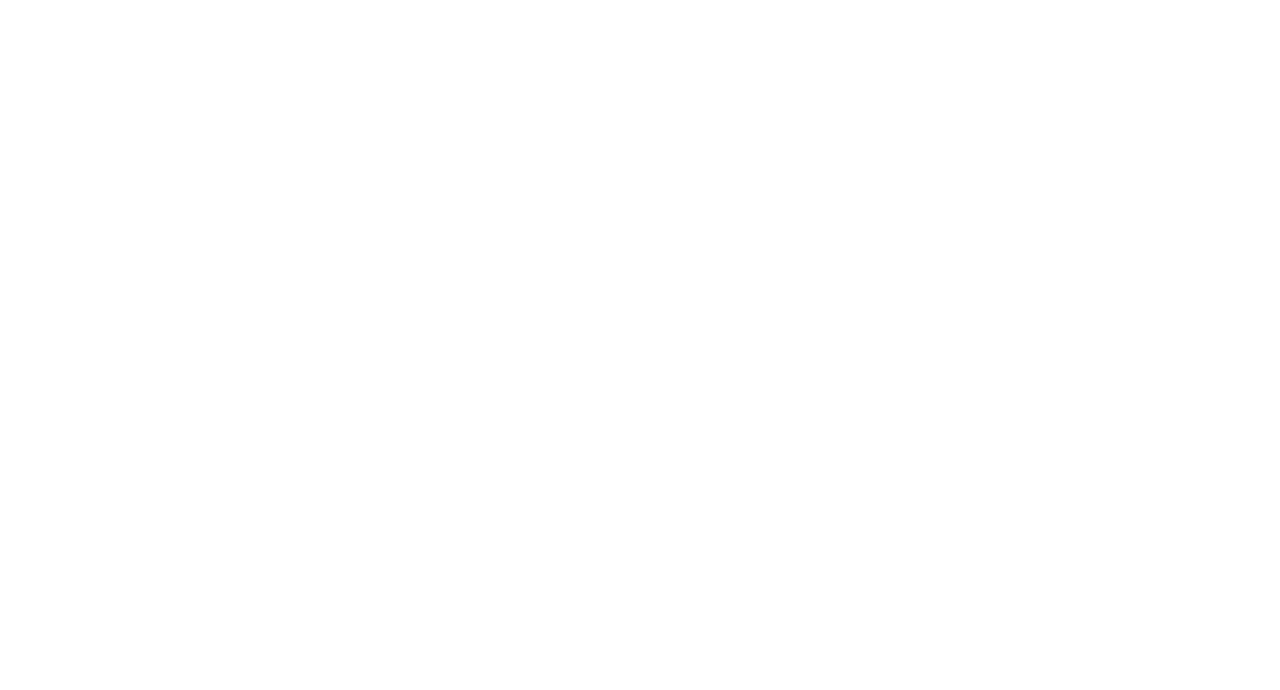
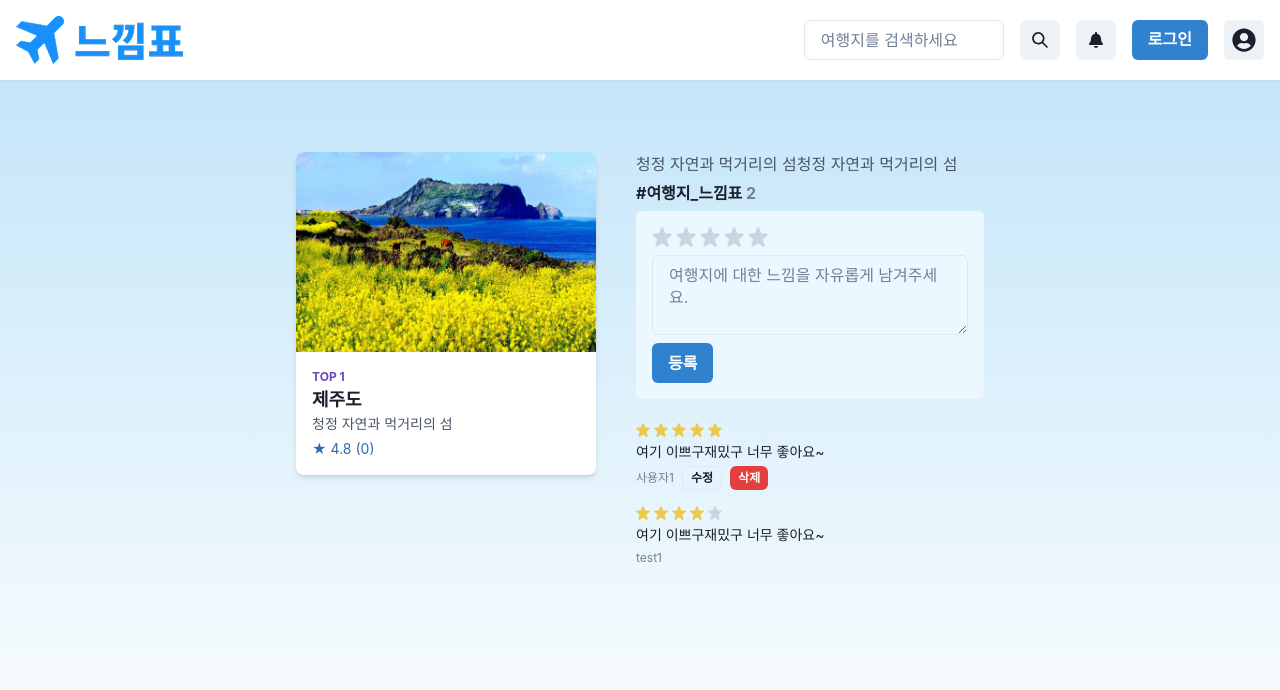
Before and after one commit to NULL-POINT-gachon/Frontend, a React (Vite) app: page /hot-destinations/1 in a window 1280 px wide. Shown: the top 690 px of the page. Built offline with nearby package versions, Linux system fonts and the light colour scheme.

Commit message:
핫한 여행지 상세 페이지 구현 (리뷰 등록/수정/삭제 포함)

```diff
--- a/src/App.jsx
+++ b/src/App.jsx
@@ -25,6 +25,7 @@ import PlanDetailPage from "./pages/PlanDetailPage";
 import AdminLoginPage from "./pages/AdminLoginPage";
 import MyPlanPage from "./pages/MyPlanPage";
 import NotificationsPage from "./pages/NotificationsPage";
+import HotDestinationDetail from "./pages/HotDestinationDetail";
 
 import AdminDashboard from "./components/admin/AdminDashboard";
 import AdminHome from "./components/admin/AdminHome";
@@ -116,6 +117,9 @@ function App() {
                 <Route path="/final-recommendation" element={<FinalRecommendation />} />
                 <Route path="/recommended-detail" element={<RecommendedPlaceDetail />} />
 
+                <Route path="/hot-destinations/:id" element={<HotDestinationDetail />} />
+
+
               </Route>
 
               {/* 전체화면 라우트 */}
--- /dev/null
+++ b/src/pages/HotDestinationDetail.jsx
@@ -0,0 +1,170 @@
+import React, { useState, useEffect } from "react";
+import {
+  Box, Image, Text, Heading, Badge, VStack, HStack,
+  Textarea, Button, Divider, useToast, Icon, Flex
+} from "@chakra-ui/react";
+import { useParams } from "react-router-dom";
+import { StarIcon } from "@chakra-ui/icons";
+import { hotPlaces } from "../data/hotPlaces";
+
+function HotDestinationDetail() {
+  const { id } = useParams();
+  const toast = useToast();
+  const [place, setPlace] = useState(null);
+  const [reviewText, setReviewText] = useState("");
+  const [rating, setRating] = useState(0);
+  const [editingId, setEditingId] = useState(null);
+  const [editedText, setEditedText] = useState("");
+  const [editedRating, setEditedRating] = useState(0);
+
+  const currentUser = { id: 1, name: "guest" }; // 추후 useAuth에서 가져올 수 있음
+
+  const [reviews, setReviews] = useState([
+    {
+      id: 1,
+      user: { id: 1, name: "사용자1" },
+      content: "여기 이쁘구재밌구 너무 좋아요~",
+      rating: 5,
+      createdAt: "2025-05-08"
+    },
+    {
+      id: 2,
+      user: { id: 2, name: "test1" },
+      content: "여기 이쁘구재밌구 너무 좋아요~",
+      rating: 4,
+      createdAt: "2025-05-08"
+    },
+  ]);
+
+  useEffect(() => {
+    const matched = hotPlaces.find((p) => p.id === Number(id));
+    if (matched) setPlace(matched);
+  }, [id]);
+
+  const createReview = async () => {
+    if (!reviewText || rating === 0) {
+      toast({ title: "별점과 후기를 입력해주세요.", status: "warning", duration: 2000, isClosable: true });
+      return;
+    }
+    const newReview = {
+      id: Date.now(),
+      user: currentUser,
+      content: reviewText,
+      rating,
+      createdAt: new Date().toLocaleDateString(),
+    };
+    setReviews([newReview, ...reviews]);
+    setReviewText("");
+    setRating(0);
+  };
+
+  const updateReview = async (id) => {
+    setReviews(reviews.map((r) => r.id === id ? { ...r, content: editedText, rating: editedRating } : r));
+    setEditingId(null);
+    setEditedText("");
+    setEditedRating(0);
+  };
+
+  const deleteReview = async (id) => {
+    setReviews(reviews.filter((r) => r.id !== id));
+  };
+
+  const handleEdit = (review) => {
+    setEditingId(review.id);
+    setEditedText(review.content);
+    setEditedRating(review.rating);
+  };
+
+  if (!place) return <Text>여행지를 불러오는 중입니다...</Text>;
+
+  return (
+    <Box px={10} py={8}>
+      <Flex gap={10} maxW="1000px" mx="auto" align="start">
+        <Box bg="white" borderRadius="lg" boxShadow="md" overflow="hidden" w="300px">
+          <Image src={place.image} alt={place.title} w="100%" h="200px" objectFit="cover" />
+          <Box p={4}>
+            <Text fontSize="xs" color="purple.600" fontWeight="bold">TOP 1</Text>
+            <Text fontWeight="bold" fontSize="lg">{place.title}</Text>
+            <Text fontSize="sm" color="gray.600">{place.description}</Text>
+            <Text fontSize="sm" color="blue.600" mt={1}>★ {place.rating.toFixed(1)} ({place.reviews?.toLocaleString() || 0})</Text>
+          </Box>
+        </Box>
+
+        <Box flex={1}>
+          <Text color="gray.600" mb={2}>{place.description.repeat(2)}</Text>
+          <Heading size="sm" mb={2}>#여행지_느낌표 <Text as="span" color="gray.500"> {reviews.length}</Text></Heading>
+
+          <Box bg="blue.50" p={4} borderRadius="md" mb={6}>
+            <HStack spacing={1} mb={2}>
+              {[1, 2, 3, 4, 5].map((star) => (
+                <Icon
+                  key={star}
+                  as={StarIcon}
+                  color={star <= rating ? "yellow.400" : "gray.300"}
+                  boxSize={5}
+                  cursor="pointer"
+                  onClick={() => setRating(star)}
+                />
+              ))}
+            </HStack>
+            <Textarea
+              placeholder="여행지에 대한 느낌을 자유롭게 남겨주세요."
+              value={reviewText}
+              onChange={(e) => setReviewText(e.target.value)}
+              mb={2}
+            />
+            <Button onClick={createReview} colorScheme="blue">등록</Button>
+          </Box>
+
+          <VStack align="stretch" spacing={4}>
+            {reviews.map((rev) => (
+              <Box key={rev.id}>
+                <HStack spacing={1}>
+                  {[1, 2, 3, 4, 5].map((i) => (
+                    <StarIcon
+                      key={i}
+                      color={i <= (editingId === rev.id ? editedRating : rev.rating) ? "yellow.400" : "gray.300"}
+                      fontSize="sm"
+                      cursor={editingId === rev.id ? "pointer" : "default"}
+                      onClick={() => editingId === rev.id && setEditedRating(i)}
+                    />
+                  ))}
+                </HStack>
+                {editingId === rev.id ? (
+                  <>
+                    <Textarea
+                      size="sm"
+                      value={editedText}
+                      onChange={(e) => setEditedText(e.target.value)}
+                      mt={1}
+                    />
+                    <HStack spacing={2} mt={1}>
+                      <Text fontSize="xs" color="gray.500">{rev.user.name}</Text>
+                      <Button size="xs" colorScheme="blue" onClick={() => updateReview(rev.id)}>저장</Button>
+                      <Button size="xs" onClick={() => setEditingId(null)}>취소</Button>
+                    </HStack>
+                  </>
+                ) : (
+                  <>
+                    <Text fontSize="sm" mt={1}>{rev.content}</Text>
+                    <HStack spacing={2} mt={1}>
+                      <Text fontSize="xs" color="gray.500">{rev.user.name}</Text>
+                      {rev.user.id === currentUser.id && (
+                        <>
+                          <Button size="xs" colorScheme="gray" variant="outline" onClick={() => handleEdit(rev)}>수정</Button>
+                          <Button size="xs" colorScheme="red" onClick={() => deleteReview(rev.id)}>삭제</Button>
+                        </>
+                      )}
+                    </HStack>
+                  </>
+                )}
+              </Box>
+            ))}
+          </VStack>
+        </Box>
+      </Flex>
+    </Box>
+  );
+}
+
+export default HotDestinationDetail;
```
